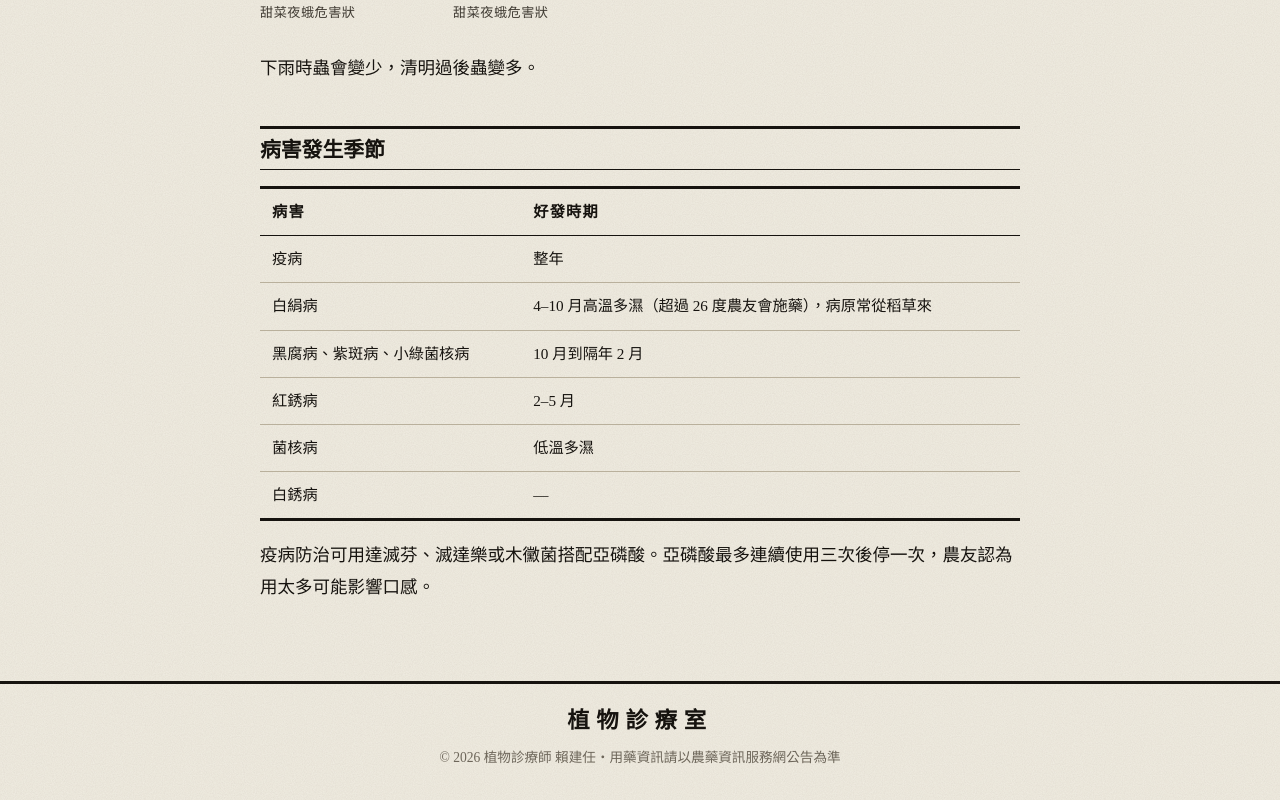
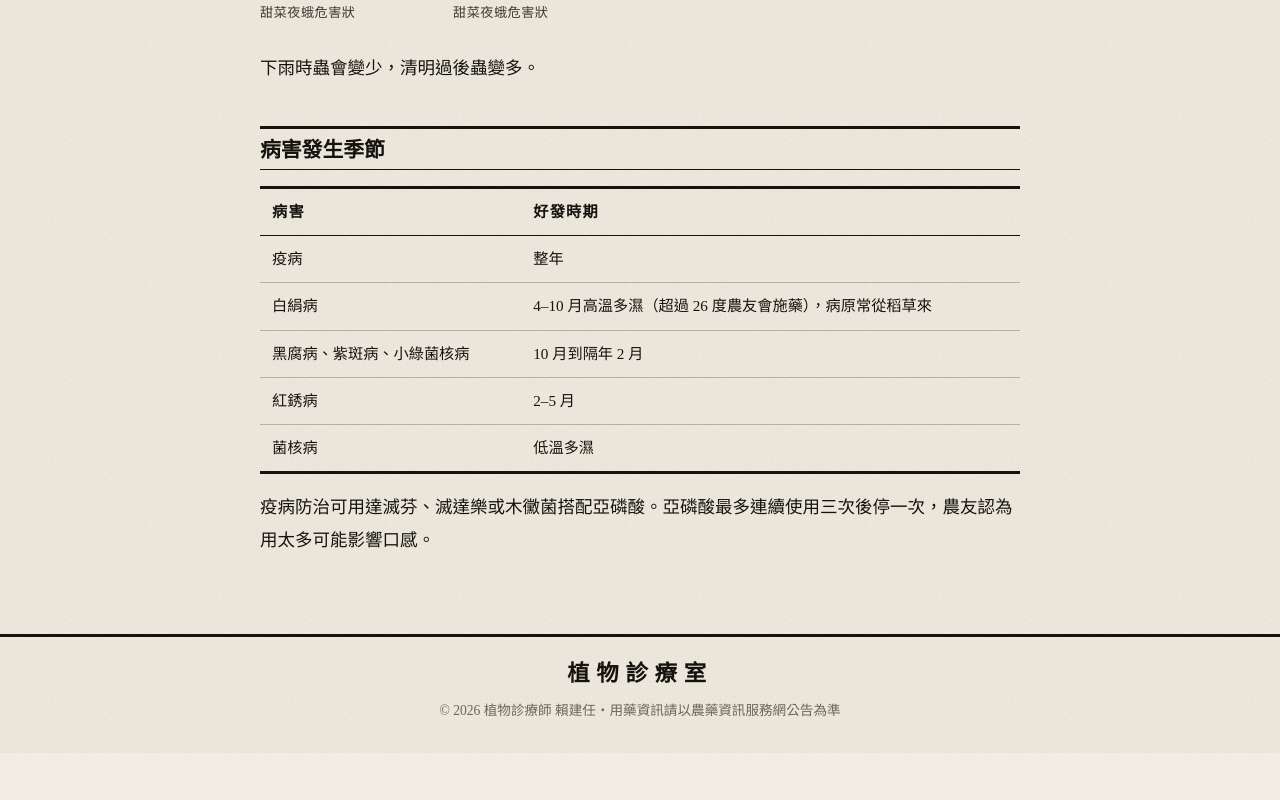
Before and after one commit to laijianren/laijianren.github.io, a Jekyll site: the page built from _visits/2021-10-25-sanxing-scallion.md, in a window 1280 px wide and 900 px high, scrolled down 2089 px, cut to the strip 100-900 px from the top of the window. Built offline with Jekyll 4.4.1, drawn with Linux system fonts in a browser that asks for light colours; some web fonts are replaced; after the commit the page ends 2942 px from its top, so only the background shows below that.

Commit message:
Drop 白銹病 row
Co-Authored-By: Claude Opus 5.5 (1M context) <noreply@anthropic.com>
Claude-Session: https://claude.ai/code/session_01XJGjkT6ynprrpQ61onDbZk

```diff
--- a/_visits/2021-10-25-sanxing-scallion.md
+++ b/_visits/2021-10-25-sanxing-scallion.md
@@ -42,6 +42,5 @@ cover_caption: 甜菜夜蛾危害狀
 | 黑腐病、紫斑病、小綠菌核病 | 10 月到隔年 2 月 |
 | 紅銹病 | 2–5 月 |
 | 菌核病 | 低溫多濕 |
-| 白銹病 | — |
 
 疫病防治可用達滅芬、滅達樂或木黴菌搭配亞磷酸。亞磷酸最多連續使用三次後停一次，農友認為用太多可能影響口感。
```
